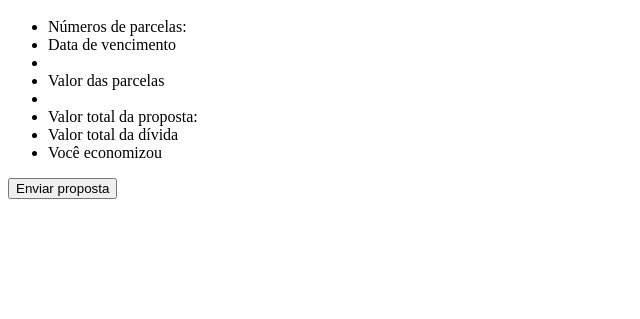
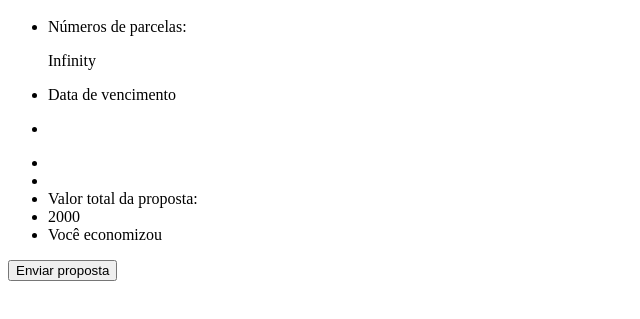
Before and after one commit to DottaMP/Maria-Vai-com-as-Devs, a plain HTML site: page index.html in a window 1280 px wide. Shown: the part 255-574 px from the top of the page, without its empty margins (0-640 px from the left). Drawn offline with Linux system fonts and the light colour scheme.

Commit message:
update da logica

```diff
--- a/index.html
+++ b/index.html
@@ -13,27 +13,28 @@
   <section>
     <h1>Simulador de proposta</h1>
     <p>Valor da parcela</p>
-  <input class='installments' type='number' value=''></input>
+    <input class='installmentsValue' type='number' value=''></input>
     <p>Data da primeira parcela</p>
-  <input class='date' type="date" value=''></input>
+    <input class='firstDateInstallment' type="date" value=''></input>
     <a href='#'>Calcular proposta</a>
   </section>
   <main>
     <h1>Resumo da proposta</h1>
     <ul>
       <li>Números de parcelas:</li>
-
+      <p class='numberInstallments'></p>
       <li>Data de vencimento<li>
-  <li>Valor das parcelas<li>
+        <p class='value'></p>
+        <li class='valueInstallments'>Valor das parcelas<li>
           <li class='bid-amount' value=2000 >Valor total da proposta:</li>
-  <li >Valor total da dívida</li>
+          <li class='totalDebtAmount'>Valor total da dívida</li>
           <li>Você economizou </li>
         </ul>
-  <button onclick='dueDate()'>Enviar proposta</button>
+        <button onclick='numberOfInstallments()'>Enviar proposta</button>
       </main>
-
       <script src="index.js"></script>
       <script src="data.js"></script>
+
 
 </body>
 
--- a/index.js
+++ b/index.js
@@ -1,21 +1,19 @@
+let installmentsValue = document.querySelector('.installmentsValue').value;
+let totalBidAmount = document.querySelector('.bid-amount').value;
+document.querySelector('.valueInstallments').innerHTML = installmentsValue;
+document.querySelector('.totalDebtAmount').innerHTML = totalBidAmount;
 
 function numberOfInstallments() {
-  const totalBidAmount = document.querySelector('.bid-amount').value;
-  const installmentsValue = document.querySelector('.installments').value;
   const calcNumberOfInstallments = totalBidAmount / installmentsValue;
-  //console.log(parseFloat(calcNumberOfInstallments.toFixed(2)));
-  return parseFloat(calcNumberOfInstallments.toFixed(2))
+  const numberOfInstallments = Math.ceil(calcNumberOfInstallments)
+  dueDate(numberOfInstallments)
+  document.querySelector('.numberInstallments').innerHTML = numberOfInstallments;
 
 }
-
-
+ numberOfInstallments()
 
 
 function dueDate() {
-  const valueDate = document.querySelector('.date').value;
-  const calcDueDate = new Date(valueDate).getMonth() + 2
-  console.log(calcDueDate);
-  return calcDueDate;
+  const valueDate = document.querySelector('.firstDateInstallment').value;
 
 }
-dueDate();
```
Also changed, not shown: data.js (deleted, +0 -15 lines). Lines whose indentation alone changed are shown as unchanged.
